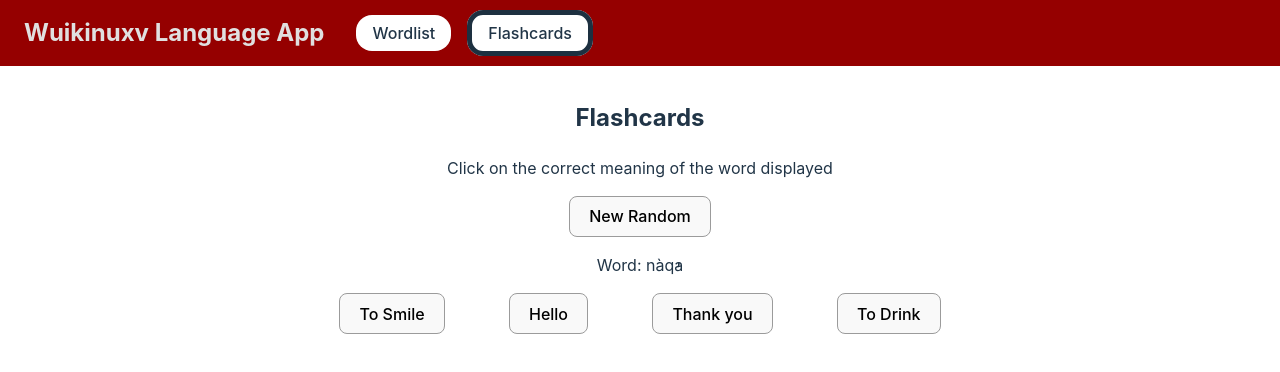
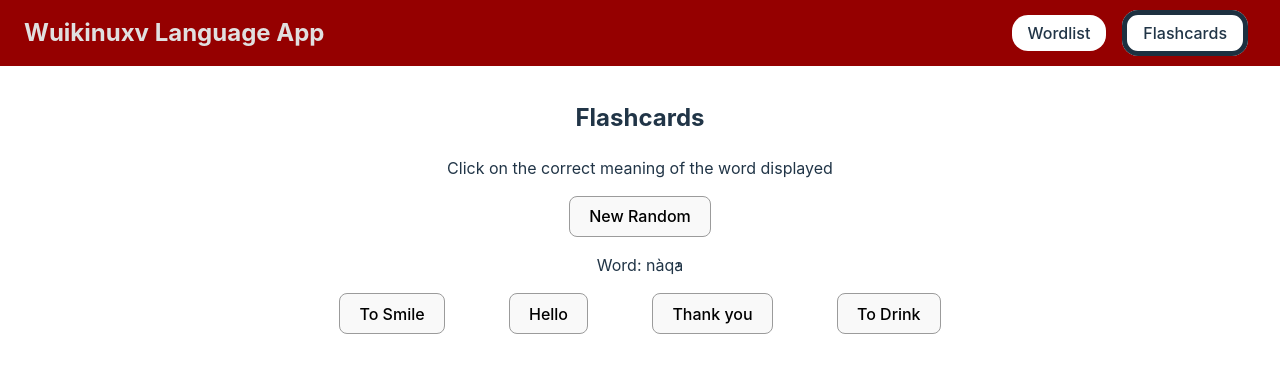
Before and after one commit to Trev004/DGL-409-Wuikinuxv-Learning-App, a React (Vite) app in the folder Wuikinuxv Learning App/: page /flashcards in a window 1280 px wide. Shown: the top 372 px of the page. Built offline with nearby package versions, Linux system fonts and the light colour scheme.

Commit message:
Move Navbar buttons to the right
In response to feedback, this change moves the navbar buttons to the right, away from the logotype

```diff
--- a/Wuikinuxv Learning App/src/MainRouter.css
+++ b/Wuikinuxv Learning App/src/MainRouter.css
@@ -7,6 +7,7 @@ header{
 }
 header nav{
   display: flex;
+  justify-content: space-between;
 }
 header nav h1{
   font-size: 1.5em;
@@ -23,6 +24,7 @@ ul{
   display: flex;
   padding: 0 0 0 1em;
   align-items: center;
+  margin-right: 2em;
 }
 li{
   margin: 0 0 0 1em;
```
